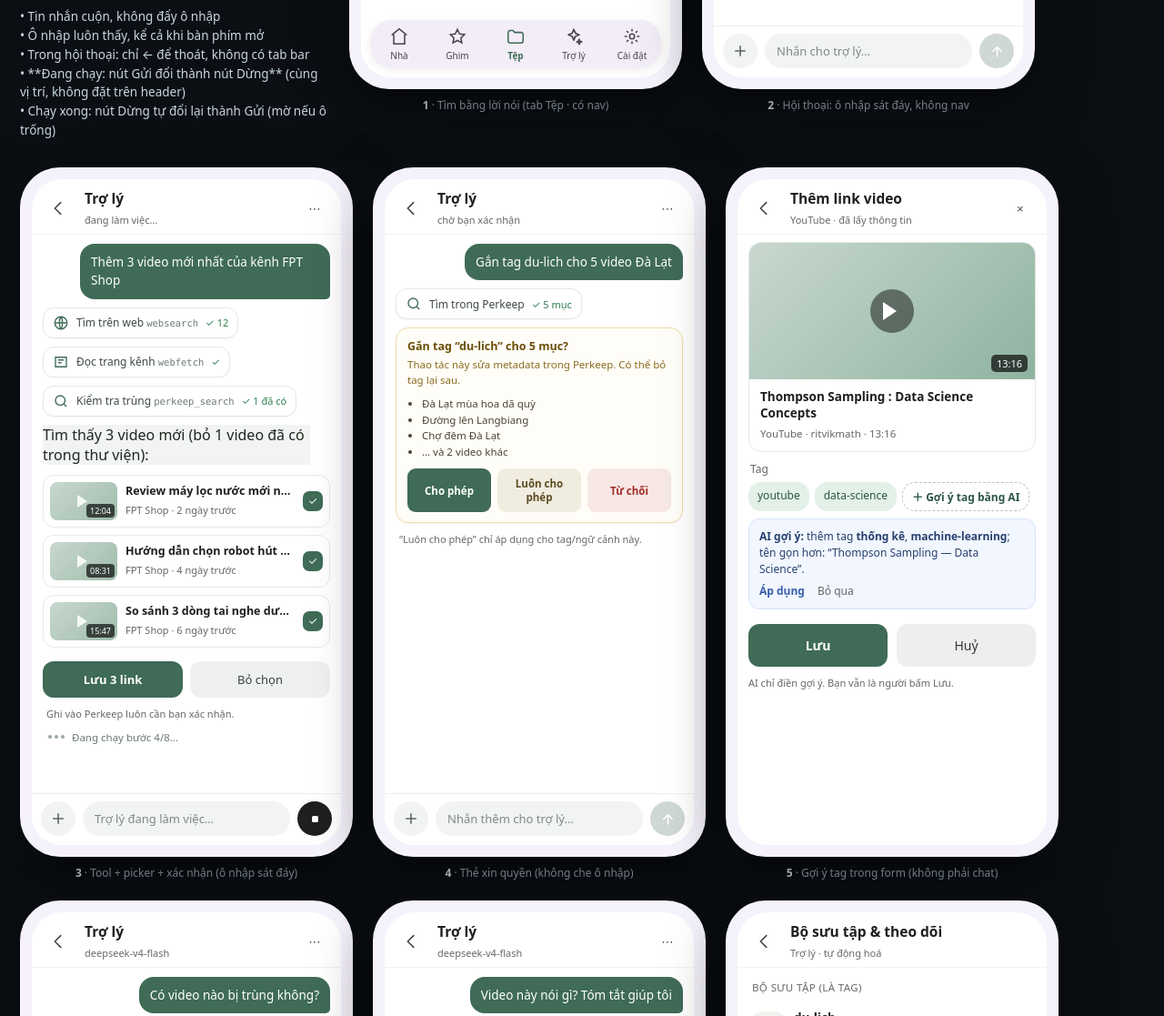
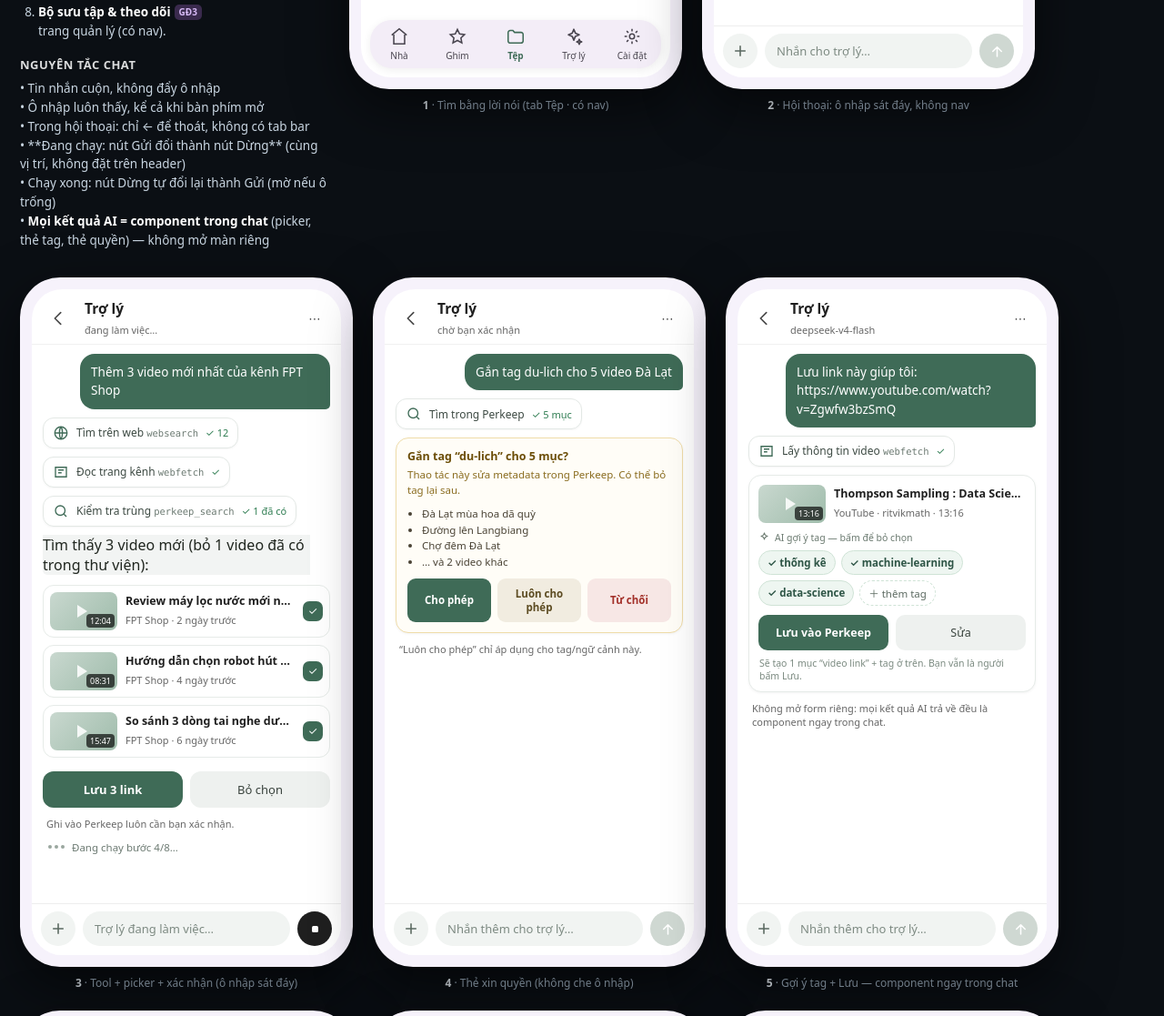
Before and after one commit to tradanghi1999/perkeep-mobile, a website: page docs/wireframe-ai-features.html in a window 1280 px wide. Shown: the part 682-1799 px from the top of the page at 91% size. Drawn offline with Linux system fonts and the light colour scheme.

Commit message:
docs(wireframe): goi y tag + Luu thanh component inline trong chat
Bo man form rieng cho luong AI. Man 5 gio la the trong chat:
thumbnail + tieu de + thoi luong, chip tag goi y (bam de bo chon),
'+ them tag', nut 'Luu vao Perkeep' / 'Sua'. Composer van sat day.
Nguyen tac moi: moi ket qua AI (picker, the tag, the quyen) deu render
ngay trong chat, khong dieu huong sang man khac.
Form nhap link thu cong (FAB) van giu, chi bo phan goi y AI khoi form.

```diff
--- a/docs/wireframe-ai-features.html
+++ b/docs/wireframe-ai-features.html
@@ -96,6 +96,18 @@
 .answer ul li{margin-bottom:3px}
 .answer .ts{font-family:ui-monospace,Consolas,monospace;font-size:10.5px;color:var(--green-d);background:#eef6f1;border-radius:4px;padding:0 4px}
 
+/* suggestion card inline trong chat */
+.suggest{align-self:flex-start;width:100%;background:#fff;border:1px solid #e6ebe8;border-radius:14px;padding:10px;box-shadow:0 1px 3px #0000000d}
+.suggest .row1{display:flex;gap:9px;align-items:center;margin-bottom:9px}
+.suggest .aihint{font-size:10.5px;color:#6b7a70;margin:0 0 7px;display:flex;align-items:center;gap:5px}
+.suggest .chips2{display:flex;gap:6px;flex-wrap:wrap;margin:0 0 10px}
+.suggest .tg{background:#eef6f1;border:1px solid #cfe3d6;border-radius:14px;padding:5px 9px;font-size:11.5px;color:var(--green-d);font-weight:600}
+.suggest .tg.add{border-style:dashed;color:#5c6a61;font-weight:500;background:none}
+.suggest .acts{display:flex;gap:8px}
+.suggest .acts button{flex:1;border:0;border-radius:10px;padding:11px;font-size:12.5px;font-family:inherit;font-weight:700;background:var(--green);color:#fff}
+.suggest .acts button.ghost{background:#eef1ef;color:#39433d;font-weight:500}
+.suggest .savenote{font-size:10.5px;color:#7b8a80;margin:7px 1px 0}
+
 /* duplicate groups */
 .dupe{background:#fff;border:1px solid #e6ebe8;border-radius:12px;padding:8px;margin-top:2px}
 .dupe .gh{font-size:11px;color:var(--muted);margin-bottom:6px}
@@ -145,7 +157,9 @@
     • Bỏ composer nằm trong vùng cuộn<br>
     • Composer là phần tử cuối, sát đáy<br>
     • Ẩn bottom nav trong hội thoại (quay lại bằng ←)<br>
-    • Thêm nút đính kèm (＋) bên trái ô nhập
+    • Thêm nút đính kèm (＋) bên trái ô nhập<br>
+    • Đang chạy: nút Gửi → nút Dừng (cùng chỗ)<br>
+    • <b>Gợi ý tag + Lưu: component ngay trong chat</b>, không mở form riêng
   </div>
 
   <h2>Luồng</h2>
@@ -154,7 +168,7 @@
     <li><b>Hỏi đáp thư viện</b><span class="ph ph1">GĐ1</span><br>chat, chỉ đọc.</li>
     <li><b>Thêm video từ kênh</b><span class="ph ph2">GĐ2</span><br>tool + picker + xác nhận.</li>
     <li><b>Gắn tag hàng loạt</b><span class="ph ph2">GĐ2</span><br>thẻ quyền.</li>
-    <li><b>Gợi ý tag trong form link</b><span class="ph ph1">GĐ1</span><br>AI điền, bạn Lưu.</li>
+    <li><b>Gợi ý tag inline trong chat</b><span class="ph ph1">GĐ1</span><br>dán link → thẻ video + tag gợi ý + Lưu, ngay trong chat.</li>
     <li><b>Dọn mục trùng</b><span class="ph ph2">GĐ2</span><br>trùng mục, không phải dung lượng.</li>
     <li><b>Tóm tắt video link</b><span class="ph ph3">GĐ3</span><br>cần phụ đề.</li>
     <li><b>Bộ sưu tập &amp; theo dõi</b><span class="ph ph3">GĐ3</span><br>trang quản lý (có nav).</li>
@@ -165,7 +179,8 @@
      • Ô nhập luôn thấy, kể cả khi bàn phím mở<br>
      • Trong hội thoại: chỉ ← để thoát, không có tab bar<br>
      • **Đang chạy: nút Gửi đổi thành nút Dừng** (cùng vị trí, không đặt trên header)<br>
-     • Chạy xong: nút Dừng tự đổi lại thành Gửi (mờ nếu ô trống)</p>
+     • Chạy xong: nút Dừng tự đổi lại thành Gửi (mờ nếu ô trống)<br>
+     • <b>Mọi kết quả AI = component trong chat</b> (picker, thẻ tag, thẻ quyền) — không mở màn riêng</p>
 </div>
 
 <!-- ================= 1. TÌM BẰNG LỜI NÓI (tab Tệp) ================= -->
@@ -324,47 +339,61 @@
 <div class="cap"><b>4</b> · Thẻ xin quyền (không che ô nhập)</div>
 </div>
 
-<!-- ================= 5. GỢI Ý TAG TRONG FORM ================= -->
+<!-- ================= 5. GỢI Ý TAG INLINE TRONG CHAT ================= -->
 <div>
 <div class="phone"><div class="screen">
   <div class="top">
     <button class="iconbtn"><svg viewBox="0 0 24 24" width="22" height="22" fill="none" stroke="currentColor" stroke-width="1.8" stroke-linecap="round" stroke-linejoin="round"><path d="M15 5l-7 7 7 7"/></svg></button>
-    <div class="ttl"><b>Thêm link video</b><small>YouTube · đã lấy thông tin</small></div>
-    <button class="iconbtn">×</button>
+    <div class="ttl"><b>Trợ lý</b><small>deepseek-v4-flash</small></div>
+    <button class="iconbtn">⋯</button>
   </div>
 
-  <div class="set" style="padding-bottom:16px">
-    <div style="border:1px solid #e3e8e5;border-radius:14px;overflow:hidden;margin:8px 0 10px">
-      <div style="height:150px;background:linear-gradient(135deg,#c9d8cf,#8fb3a0);position:relative">
-        <div style="position:absolute;left:50%;top:50%;transform:translate(-50%,-50%);width:48px;height:48px;border-radius:50%;background:#00000075;display:flex;align-items:center;justify-content:center"><div style="border:10px solid transparent;border-left:15px solid #fff;margin-left:4px"></div></div>
-        <span style="position:absolute;right:8px;bottom:8px;background:#000a;color:#fff;font-size:11px;padding:2px 6px;border-radius:5px">13:16</span>
-      </div>
-      <div style="padding:10px 12px">
-        <b style="font-size:13.5px;display:block;line-height:1.35">Thompson Sampling : Data Science Concepts</b>
-        <small style="color:var(--muted);font-size:11.5px">YouTube · ritvikmath · 13:16</small>
-      </div>
+  <div class="chat">
+    <div class="msg me">Lưu link này giúp tôi: https://www.youtube.com/watch?v=Zgwfw3bzSmQ</div>
+
+    <div class="tool">
+      <span class="ic"><svg viewBox="0 0 24 24" width="18" height="18" fill="none" stroke="currentColor" stroke-width="1.8"><path d="M4 5h16v14H4z"/><path d="M8 9h8M8 13h5"/></svg></span>
+      <span>Lấy thông tin video <span class="name">webfetch</span></span><span class="st ok">✓</span>
     </div>
 
-    <label style="display:block;font-size:12px;color:var(--muted);margin:6px 2px 6px">Tag</label>
-    <div style="display:flex;gap:6px;flex-wrap:wrap;margin-bottom:8px">
-      <span style="background:var(--green-l);color:var(--green-d);border-radius:14px;padding:6px 10px;font-size:12px">youtube</span>
-      <span style="background:var(--green-l);color:var(--green-d);border-radius:14px;padding:6px 10px;font-size:12px">data-science</span>
-      <button style="border:1.5px dashed #b9c6be;background:none;border-radius:14px;padding:6px 10px;font-size:12px;color:var(--green-d);font-family:inherit;font-weight:600">＋ Gợi ý tag bằng AI</button>
+    <!-- Component inline: thẻ lưu link + gợi ý tag -->
+    <div class="suggest">
+      <div class="row1">
+        <div class="vthumb"><span class="dur">13:16</span></div>
+        <div class="vt">
+          <b>Thompson Sampling : Data Science Concepts</b>
+          <small>YouTube · ritvikmath · 13:16</small>
+        </div>
+      </div>
+
+      <div class="aihint">
+        <svg viewBox="0 0 24 24" width="13" height="13" fill="none" stroke="currentColor" stroke-width="1.9" stroke-linecap="round" stroke-linejoin="round"><path d="M12 3.5l1.9 4.6 4.6 1.9-4.6 1.9L12 16.5l-1.9-4.6L5.5 10l4.6-1.9z"/></svg>
+        AI gợi ý tag — bấm để bỏ chọn
+      </div>
+      <div class="chips2">
+        <span class="tg">✓ thống kê</span>
+        <span class="tg">✓ machine-learning</span>
+        <span class="tg">✓ data-science</span>
+        <span class="tg add">＋ thêm tag</span>
+      </div>
+
+      <div class="acts">
+        <button>Lưu vào Perkeep</button>
+        <button class="ghost">Sửa</button>
+      </div>
+      <div class="savenote">Sẽ tạo 1 mục “video link” + tag ở trên. Bạn vẫn là người bấm Lưu.</div>
     </div>
 
-    <div style="background:#f2f6ff;border:1px solid #d6e2fb;border-radius:12px;padding:10px 11px;font-size:12px;color:#27406e;line-height:1.5">
-      <b>AI gợi ý:</b> thêm tag <b>thống kê</b>, <b>machine-learning</b>; tên gọn hơn: “Thompson Sampling — Data Science”.<br>
-      <span style="display:inline-block;margin-top:6px;color:var(--blue);font-weight:600">Áp dụng</span><span style="margin-left:14px;color:var(--muted)">Bỏ qua</span>
-    </div>
+    <div class="meta">Không mở form riêng: mọi kết quả AI trả về đều là component ngay trong chat.</div>
+  </div>
 
-    <div style="display:grid;grid-template-columns:1fr 1fr;gap:10px;margin-top:16px">
-      <button style="border:0;border-radius:12px;padding:14px;background:var(--green);color:#fff;font-weight:700;font-family:inherit;font-size:14px">Lưu</button>
-      <button style="border:0;border-radius:12px;padding:14px;background:#eee;color:#333;font-family:inherit;font-size:14px">Huỷ</button>
-    </div>
-    <p style="font-size:11px;color:var(--muted);margin-top:10px;line-height:1.5">AI chỉ điền gợi ý. Bạn vẫn là người bấm Lưu.</p>
+  <div class="composer">
+    <button class="plus"><svg viewBox="0 0 24 24" width="20" height="20" fill="none" stroke="currentColor" stroke-width="1.9"><path d="M12 5v14M5 12h14"/></svg></button>
+    <div class="box">Nhắn thêm cho trợ lý…</div>
+    <button class="send off"><svg viewBox="0 0 24 24" width="19" height="19" fill="none" stroke="currentColor" stroke-width="1.9" stroke-linecap="round" stroke-linejoin="round"><path d="M12 19V6M6 12l6-6 6 6"/></svg></button>
   </div>
 </div></div>
-<div class="cap"><b>5</b> · Gợi ý tag trong form (không phải chat)</div>
+<div class="cap"><b>5</b> · Gợi ý tag + Lưu — component ngay trong chat</div>
 </div>
 
 <!-- ================= 6. DỌN MỤC TRÙNG ================= -->
```
Also changed, not shown: wireframe-ai-features.html (+60 -31 lines).
